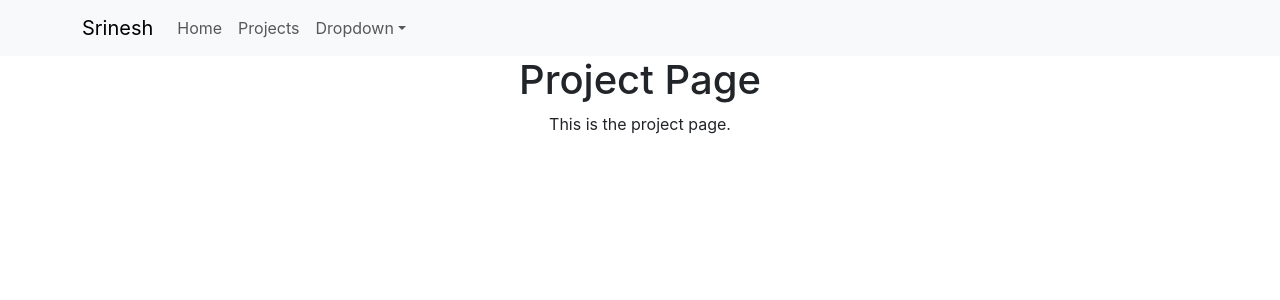
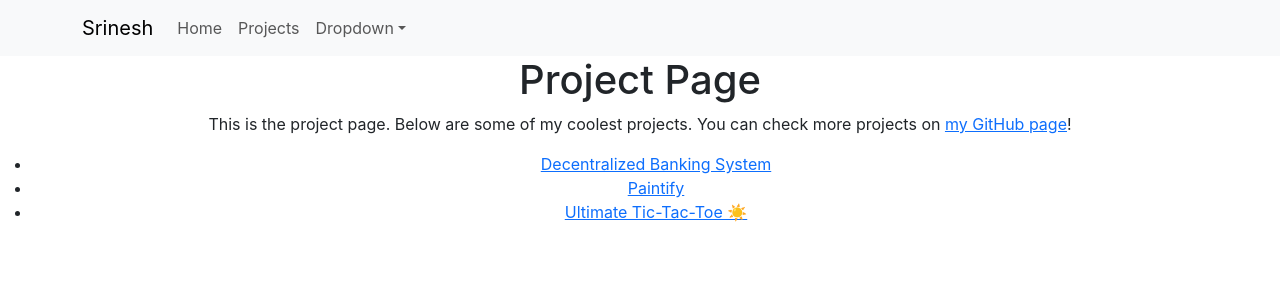
Before and after one commit to srinashg/srinesh-website, a React (Create React App) app in the folder srinesh-com/: page /projects in a window 1280 px wide. Shown: the top 300 px of the page. Built offline with nearby package versions, Linux system fonts and the light colour scheme.

Commit message:
Finished project page structure

```diff
--- a/srinesh-com/src/App.js
+++ b/srinesh-com/src/App.js
@@ -1,4 +1,3 @@
-import logo from './assets/Megan.png';
 import './App.css';
 import NavigationBar from './components/navbar';
 import HomePage from './components/homepage';
--- a/srinesh-com/src/components/projectpage.js
+++ b/srinesh-com/src/components/projectpage.js
@@ -1,9 +1,26 @@
 function ProjectPage() {
+    const projects = [
+      { name: 'Decentralized Banking System', url: 'https://github.com/srinashg/CS4301Project' },
+      { name: 'Paintify', url: 'https://bluestarburst.github.io/sketch-diff/' },
+      { name: 'Ultimate Tic-Tac-Toe ☀️', url: 'https://github.com/srinashg/TicTacToe' },
+      // Add more projects as needed
+    ];
+
     return (
       <div>
         <title>Project Page</title>
         <h1>Project Page</h1>
-        <p>This is the project page.</p>
+        <p>This is the project page. Below are some of my coolest projects. You can check more projects
+          on <a href="https://github.com/srinashg">my GitHub page</a>!
+        </p>
+
+        <ul>
+          {projects.map((project, index) => (
+            <li key={index}>
+              <a href={project.url}>{project.name}</a>
+            </li>
+          ))}
+        </ul>
       </div>
     );
 }
```
Also changed, not shown: srinesh-com/src/assets/Megan.png (deleted).
